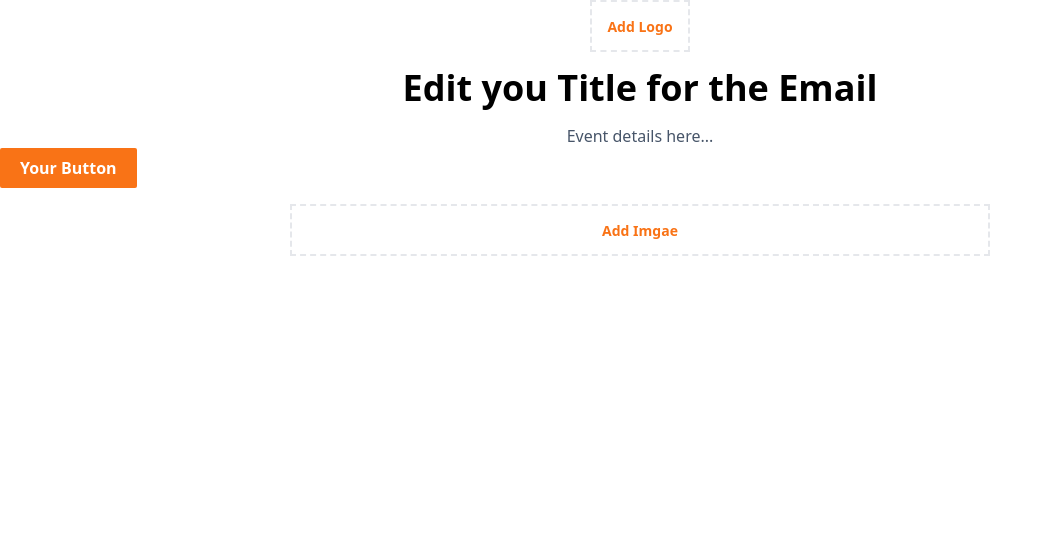
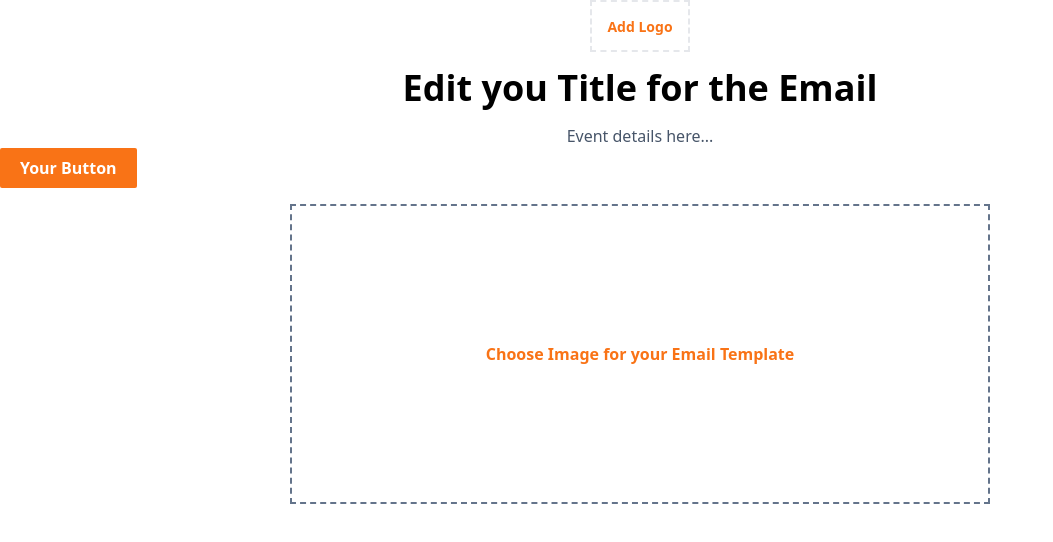
Before and after one commit to rabiulahsan/email-template-builder, a React (Vite) app in the folder email-template-client/: page /edit/template/1 in a window 1280 px wide. Shown: the top 542 px of the page, without its empty margins (0-1053 px from the left). Built offline with nearby package versions, Linux system fonts and the light colour scheme.

Commit message:
fixed error of displaying the proper image

```diff
--- a/email-template-client/src/Components/LogoImageUploader/LogoImageUploader.jsx
+++ b/email-template-client/src/Components/LogoImageUploader/LogoImageUploader.jsx
@@ -8,10 +8,10 @@ const LogoImageUploader = ({ handleLogoChange, logo }) => {
             type="file"
             onChange={handleLogoChange}
             className="hidden"
-            id="file-upload"
+            id="logo-upload"
             accept="image/*"
           />
-          <label htmlFor="file-upload" className="cursor-pointer ">
+          <label htmlFor="logo-upload" className="cursor-pointer ">
             <span className="font-bold text-sm text-orange-500 hover:underline">
               Add Logo
             </span>
--- a/email-template-client/src/Components/MainImageUploader/MainImageUploader.jsx
+++ b/email-template-client/src/Components/MainImageUploader/MainImageUploader.jsx
@@ -3,19 +3,21 @@ const MainImageUploader = ({ handleImageChange, image }) => {
   return (
     <div>
       {!image && (
-        <div className="border-dashed border-2 text-center py-3">
+        <div className="border-dashed border-2 border-slate-500 text-center py-3 h-[300px]  flex items-center justify-center">
+          <div className="">
             <input
               type="file"
               onChange={handleImageChange}
               className="hidden"
-            id="file-upload"
+              id="main-image-upload"
               accept="image/*"
             />
-          <label htmlFor="file-upload" className="cursor-pointer ">
-            <span className="font-bold text-sm text-orange-500 hover:underline">
-              Add Imgae
+            <label htmlFor="main-image-upload" className="cursor-pointer ">
+              <span className="font-bold  text-orange-500 hover:underline">
+                Choose Image for your Email Template
               </span>
             </label>
+          </div>
         </div>
       )}
     </div>
--- a/email-template-client/src/Pages/EditTemplate/EditTemplate.jsx
+++ b/email-template-client/src/Pages/EditTemplate/EditTemplate.jsx
@@ -7,13 +7,13 @@ import MainImageUploader from "../../Components/MainImageUploader/MainImageUploa
 const EditTemplate = () => {
   const [logo, setLogo] = useState(null);
   const [image, setImage] = useState(null);
-  const [preview, setPreview] = useState(null); // For image preview
+  const [preview, setPreview] = useState(null); // For logo preview
   const [imagePreview, setImagePreview] = useState(null); // For image preview
 
   const templateId = useParams().id;
 
   const template = templates.filter((tp) => tp.id === Number(templateId));
-  console.log(template);
+  //   console.log(template);
 
   //handling the logo image
   const handleLogoChange = (e) => {
@@ -45,6 +45,7 @@ const EditTemplate = () => {
   //handling the main image
   const handleImageChange = (e) => {
     const file = e.target.files[0];
+
     if (file && file.size <= 10 * 1024 * 1024) {
       if (!["image/png", "image/jpeg", "image/webp"].includes(file.type)) {
         showToast(
@@ -73,7 +74,7 @@ const EditTemplate = () => {
     <div>
       {template[0]?.sections?.map((section) => {
         switch (section.type) {
-          //design for log input
+          //design for logo input
           case "logo":
             return (
               <div key={section.id} className={section.classes}>
@@ -90,6 +91,18 @@ const EditTemplate = () => {
                 )}
               </div>
             );
+          // design for the images
+
+          case "image":
+            return (
+              <div key={section.id} className={section.classes}>
+                <MainImageUploader
+                  handleImageChange={handleImageChange}
+                  image={image}
+                ></MainImageUploader>
+                {imagePreview && <img src={imagePreview} alt="Image Preview" />}
+              </div>
+            );
 
           //design for title field
           case "title":
@@ -98,6 +111,8 @@ const EditTemplate = () => {
                 {section.content}
               </h1>
             );
+
+          //design for the title content
           case "title-content":
             return (
               <p key={section.id} className={section.classes}>
@@ -110,17 +125,6 @@ const EditTemplate = () => {
                 <Link to={section.url}>
                   <button className={section.classes}>{section.content}</button>
                 </Link>
-              </div>
-            );
-
-          case "image":
-            return (
-              <div key={section.id} className={section.classes}>
-                <MainImageUploader
-                  handleImageChange={handleImageChange}
-                  image={image}
-                ></MainImageUploader>
-                {imagePreview && <img src={imagePreview} alt="Image Preview" />}
               </div>
             );
 
@@ -197,7 +201,7 @@ const templates = [
         id: 4,
         type: "image",
         url: "",
-        classes: "w-[700px] h-[500px] mx-auto my-4",
+        classes: "w-[700px] h-[100px] mx-auto my-4",
       },
       {
         id: 7,
```
Lines whose indentation alone changed are shown as unchanged.
